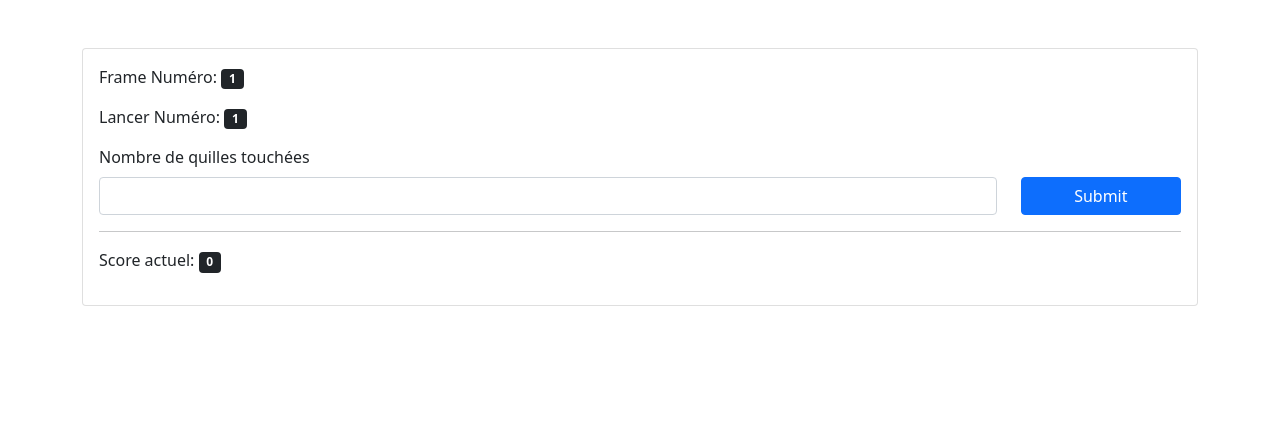
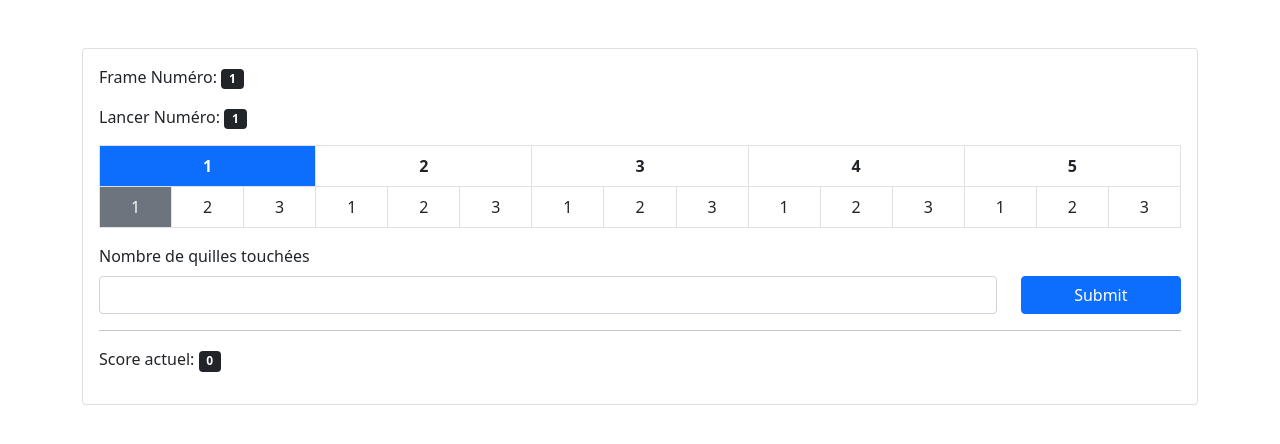
Before and after one commit to Unviray/bowl, a Flask app: page / in a window 1280 px wide. Shown: the top 444 px of the page. Run offline with Flask 2, Linux system fonts and the light colour scheme; some libraries are stand-ins or nearby versions.

Commit message:
Add board

```diff
--- /dev/null
+++ b/src/templates/board.html
@@ -0,0 +1,20 @@
+<table class="table table-bordered text-center">
+  <thead>
+    <tr>
+      <th scope="col" colspan="3" {% if game.frame_num==1 %}class="bg-primary text-light" {% endif %}>1</th>
+      <th scope="col" colspan="3" {% if game.frame_num==2 %}class="bg-primary text-light" {% endif %}>2</th>
+      <th scope="col" colspan="3" {% if game.frame_num==3 %}class="bg-primary text-light" {% endif %}>3</th>
+      <th scope="col" colspan="3" {% if game.frame_num==4 %}class="bg-primary text-light" {% endif %}>4</th>
+      <th scope="col" colspan="3" {% if game.frame_num==5 %}class="bg-primary text-light" {% endif %}>5</th>
+    </tr>
+  </thead>
+  <tbody>
+    <tr>
+      {% for frame in game.frames %}
+      <td {% if (game.launch_num==1) and (game.frame_num==loop.index) %}class="bg-secondary text-light" {% endif %}>1</td>
+      <td {% if (game.launch_num==2) and (game.frame_num==loop.index) %}class="bg-secondary text-light" {% endif %}>2</td>
+      <td {% if (game.launch_num==3) and (game.frame_num==loop.index) %}class="bg-secondary text-light" {% endif %}>3</td>
+      {% endfor %}
+    </tr>
+  </tbody>
+</table>
--- a/src/templates/index.html
+++ b/src/templates/index.html
@@ -15,10 +15,13 @@
       <div class="card-body">
         {% if game.finished %}
         <p>Fin du Jeux</p>
-        <p>Score Total: <span class="badge badge-dark bg-dark">{{ game.current_score }}</span></p>
+        <p class="mb-0">Score Total: <span class="badge badge-dark bg-dark">{{ game.current_score }}</span></p>
         {% else %}
         <p>Frame Numéro: <span class="badge badge-dark bg-dark">{{ game.frame_num }}</span></p>
         <p>Lancer Numéro: <span class="badge badge-dark bg-dark">{{ game.launch_num }}</span></p>
+
+        {% include "board.html" %}
+
         <form method="POST">
           <label for="touched" class="form-label">Nombre de quilles touchées</label>
           <div class="row">
--- a/src/web.py
+++ b/src/web.py
@@ -10,7 +10,11 @@ game = Game()
 @app.route("/", methods=['POST', 'GET'])
 def home():
     if request.method == "POST":
-        game.launch(int(request.form['touched']))
+        touched = request.form.get("touched")
+        try:
+            game.launch(int(request.form['touched']))
+        except ValueError:
+            pass
 
     return render_template("index.html", game=game)
 
```
